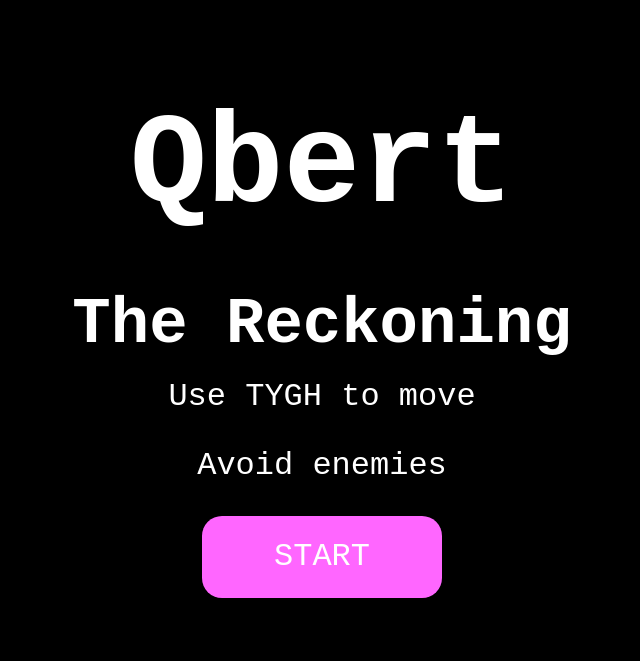
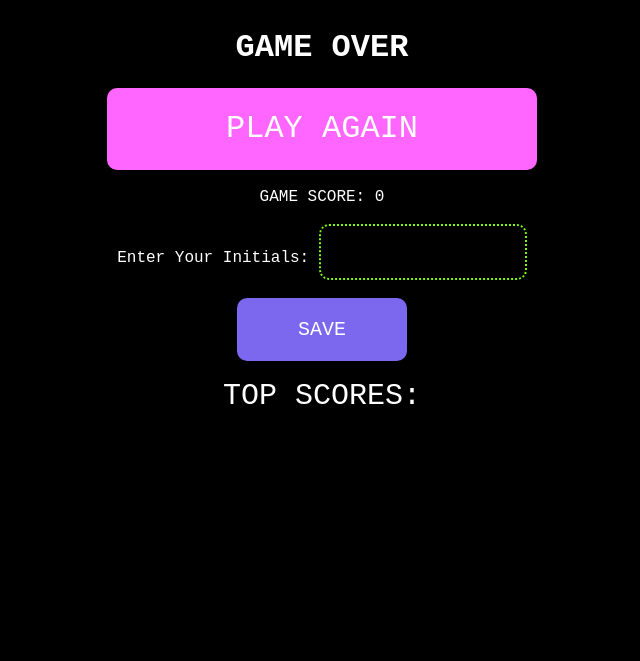
Before and after one commit to s-espinosa/qbert, a website: page index.html in a window 1280 px wide. Shown: the whole page, without its empty margins (318-958 px from the left). Drawn offline with Linux system fonts and the light colour scheme.

Commit message:
end menu styling updated

```diff
--- a/css/main.css
+++ b/css/main.css
@@ -35,7 +35,8 @@
 }
 
 #end-menu {
-  display: none;
+	font-family: "ocr-a-std", monospace;
+  /*display: none;*/
 }
 
 #start-menu h1 {
@@ -61,12 +62,12 @@
 
 #start-button {
   width: 160px;
-  border-radius: 20px;
+  border-radius: 10px;
 }
 
 #restart-button {
   width: 350px;
-  border-radius: 20px;
+  border-radius: 10px;
 }
 
 #start-button:hover, #restart-button:hover, #initials-button:hover {
@@ -187,36 +188,44 @@
 	background-color: #7b68ee;
 	color: white;
 	text-align: center;
-	width: 10%;
-	line-height: 1em;
+	vertical-align: center;
+	width: 20%;
 	margin: 0 auto;
+	font-size: 20px;
+	border-radius: 10px;
+	padding: 20px;
 }
 
 #initials {
 	border: 2px dotted;
-	width: 100px;
+	width: 200px;
 	height: 50px;
 	background-color: black;
-	color: green;
+	color: lawngreen;
 	font-size: 30px;
-	border-radius: 20px;
+	border-radius: 10px;
 	text-align: center;
 	text-transform: uppercase;
 }
 
 #top-scores {
-	width: 300px;
 	font-size: 30px;
-	/*margin-left: 33%;*/
+	margin-left: auto;
+	margin-right: auto;
+	align-content: center;
 }
 
-#score-table {
-	align-self: center;
+table#scores-table {
+margin-left: 32%
 }
 
-#scores-col {
-	width: 200px;
-	text-align: right;
+td.names-col {
+	align-content: left;
+}
+
+td.scores-col {
+	width: 250px;
+	align-content: right;
 }
 
 .mobile-buttons {
--- a/index.html
+++ b/index.html
@@ -19,7 +19,7 @@
     <div id="scoreboard">Score: 0</div>
   </div>
   <div id="end-menu">
-    <h2>GAME OVER</h2>
+    <h1>GAME OVER</h1>
     <div id="restart-button"><p>PLAY AGAIN</p></div>
     <br>
 
@@ -30,9 +30,9 @@
       <input type="text" id="initials" maxlength="3">
       </input>
       <br><br>
-      <button id="initials-button">
+      <div id="initials-button">
         SAVE
-      </button>
+      </div>
     </div>
 
     <br>
--- a/lib/index.js
+++ b/lib/index.js
@@ -40,10 +40,10 @@
     return b.totalScore - a.totalScore;
   }).slice(0, 5);
 
-  var data = "<h3>TOP SCORES</h3><table align='center'><tr><td id='names-col'></td><td id='scores-col'></tr>"
+  var data = "<h4>TOP SCORES</h4><table id='scores-table'><tr><td></td><td></tr>"
 
   games.forEach(function(game){
-    data += '<tr><td>' + game.player + "</td><td> " + game.totalScore + '</td></tr>';
+    data += "<tr><td class='names-col'>" + game.player + "</td><td class='scores-col'> " + game.totalScore + "</td></tr>";
   })
 
   data += '</table>';
```
